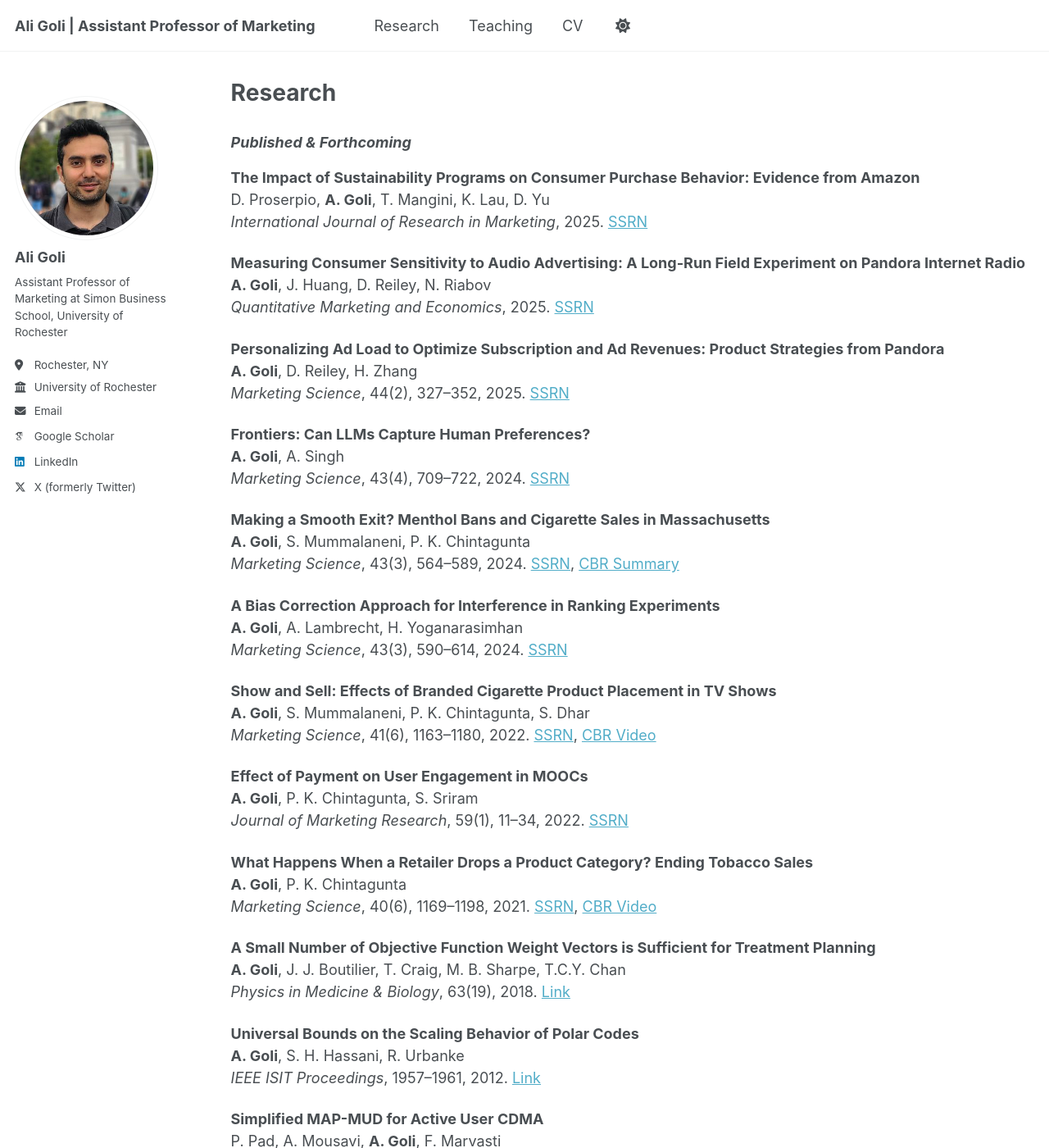
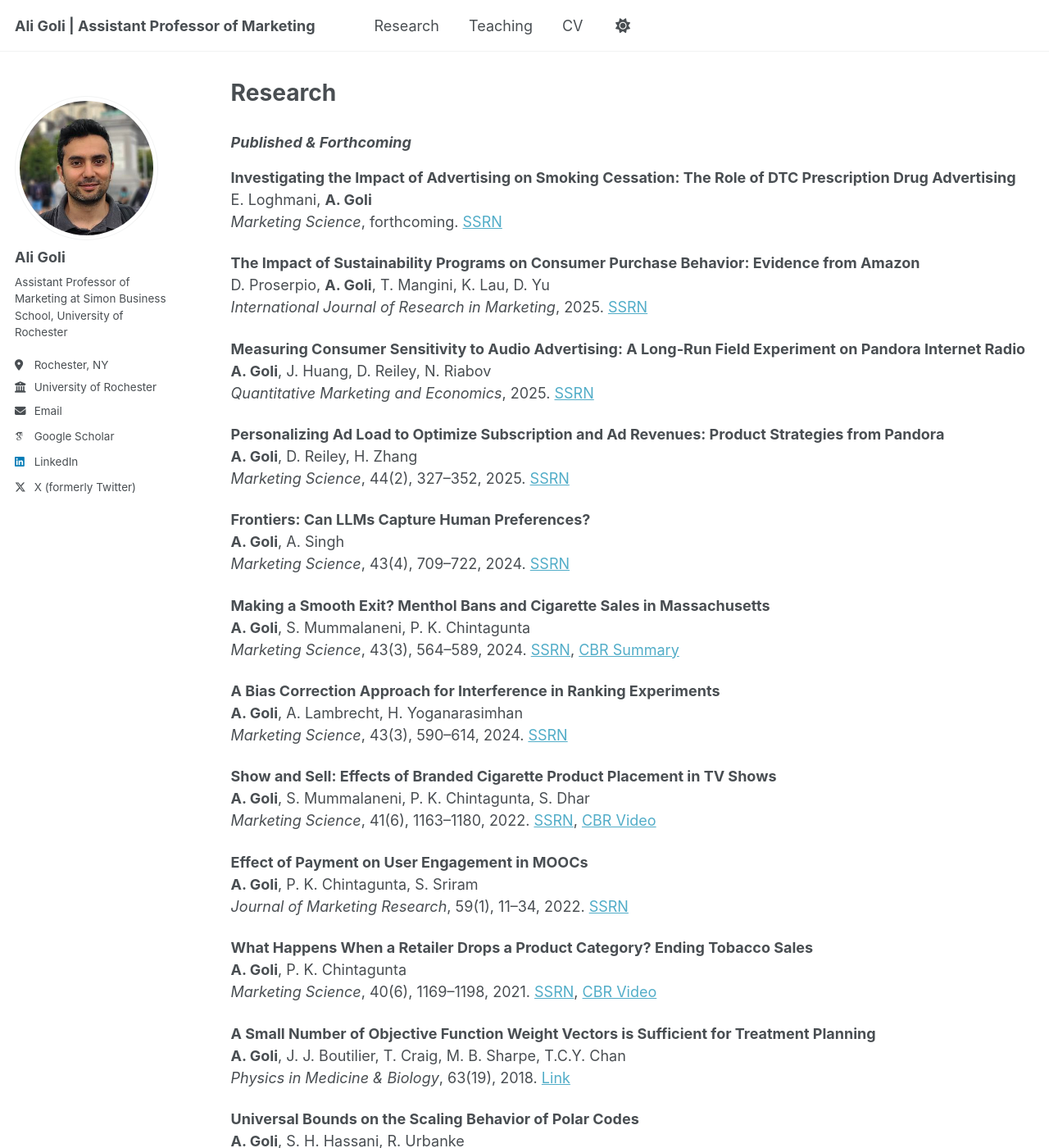
Before and after one commit to golialii/golialii.github.io, a Jekyll site: the page built from _pages/research.md, in a window 1280 px wide and 1400 px high. Shown: the whole window at 82% size. Built offline with Jekyll 4.4.1, drawn with Linux system fonts in a browser that asks for light colours; some web fonts are replaced; some of the changed text lies outside the part shown.

Commit message:
Update research.md

```diff
--- a/_pages/research.md
+++ b/_pages/research.md
@@ -5,6 +5,10 @@ permalink: /research/
 author_profile: true
 ---
 ### *Published & Forthcoming*
+
+**Investigating the Impact of Advertising on Smoking Cessation: The Role of DTC Prescription Drug Advertising**
+E. Loghmani, **A. Goli**
+*Marketing Science*, forthcoming. [SSRN](https://papers.ssrn.com/sol3/papers.cfm?abstract_id=4775370)
 
 **The Impact of Sustainability Programs on Consumer Purchase Behavior: Evidence from Amazon**
 D. Proserpio, **A. Goli**, T. Mangini, K. Lau, D. Yu
```
Also changed, not shown: other parts of _pages/research.md (+0 -3 lines).
